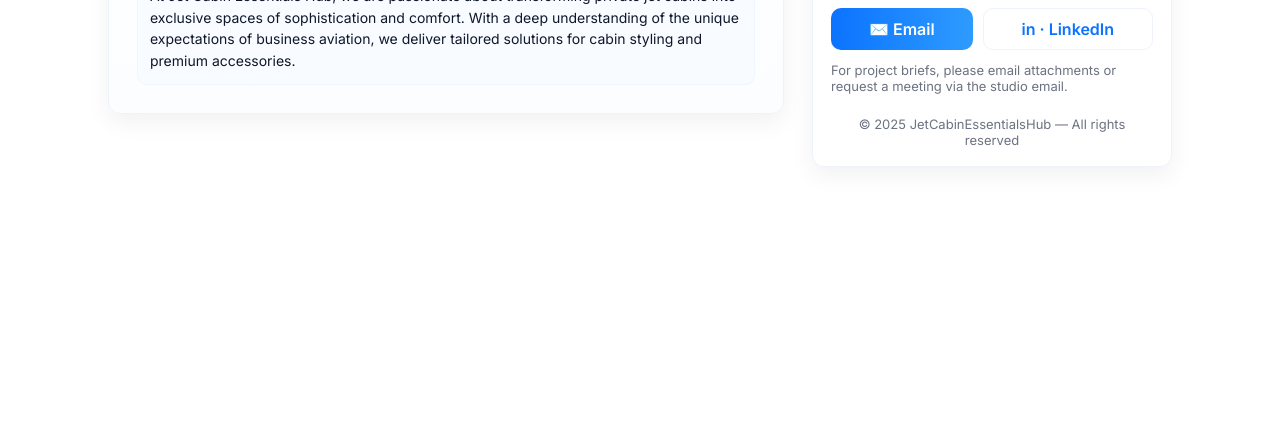
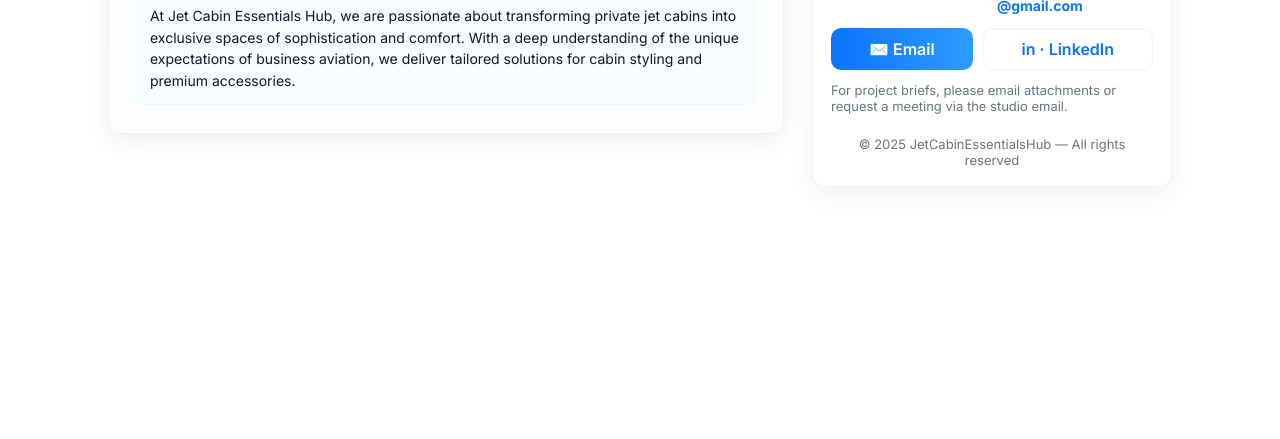
Before and after one commit to MelekJemiii/ContactPageJCEH, a plain HTML site: page index.html in a window 1280 px wide. Shown: the part 401-840 px from the top of the page. Before the commit the page ends 800 px from the top, so only its background shows below. Drawn offline with Linux system fonts and the light colour scheme.

Commit message:
Update index.html

```diff
--- a/index.html
+++ b/index.html
@@ -22,7 +22,17 @@
 
     * { box-sizing: border-box; }
 
-    html,body { height: 100%; }
+    html,body {
+      font-family: Inter, system-ui, Segoe UI, Arial, sans-serif;
+      background: var(--bg);
+      color: #0f172a;
+      margin: 0;
+      min-height: 100vh;
+      display: flex;
+      align-items: flex-start; /* ensure top of page is visible on mobile */
+      justify-content: center;
+      padding: 20px 16px; /* comfortable padding with more space at top */
+    }
 
     body {
       font-family: Inter, system-ui, Segoe UI, Arial, sans-serif;
```
